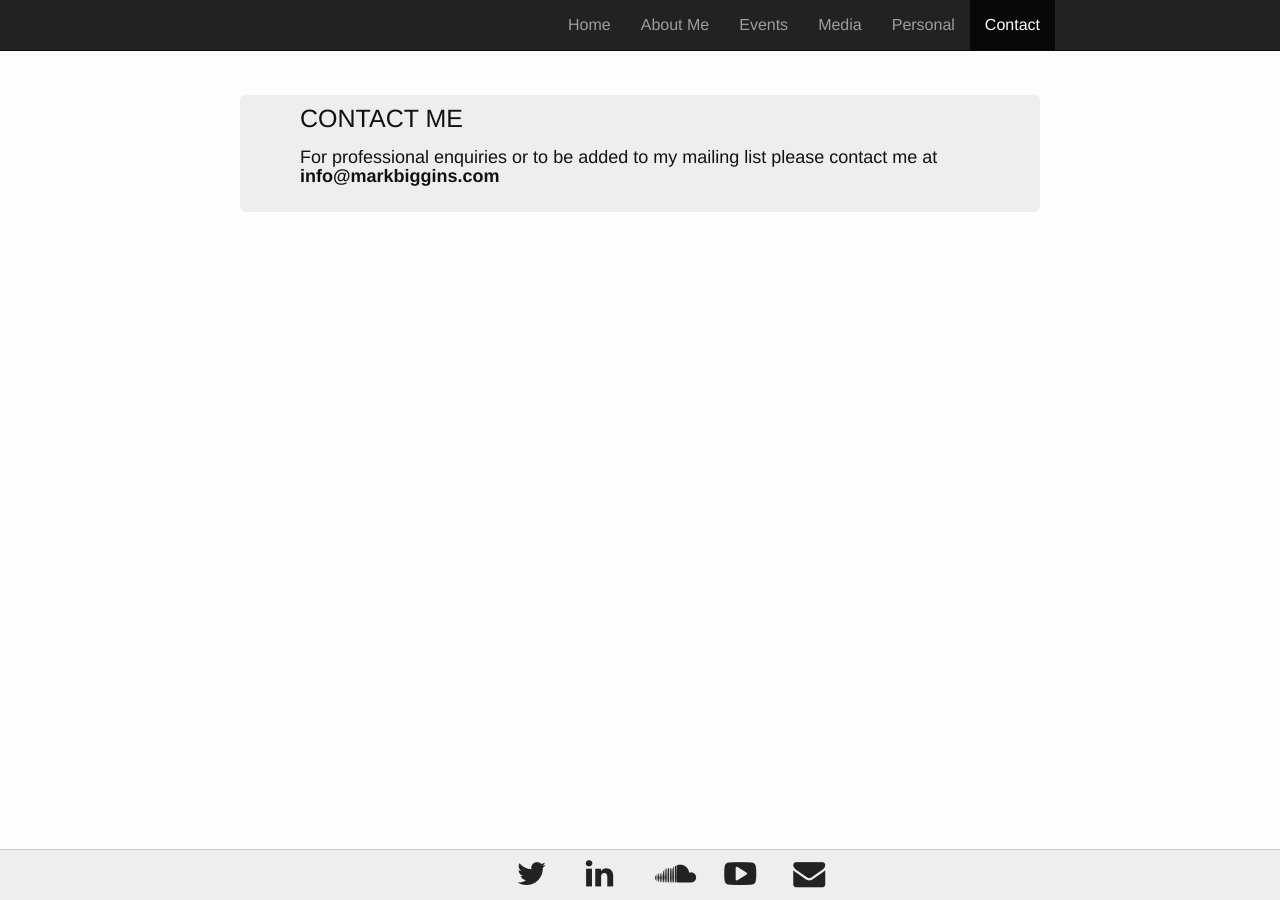
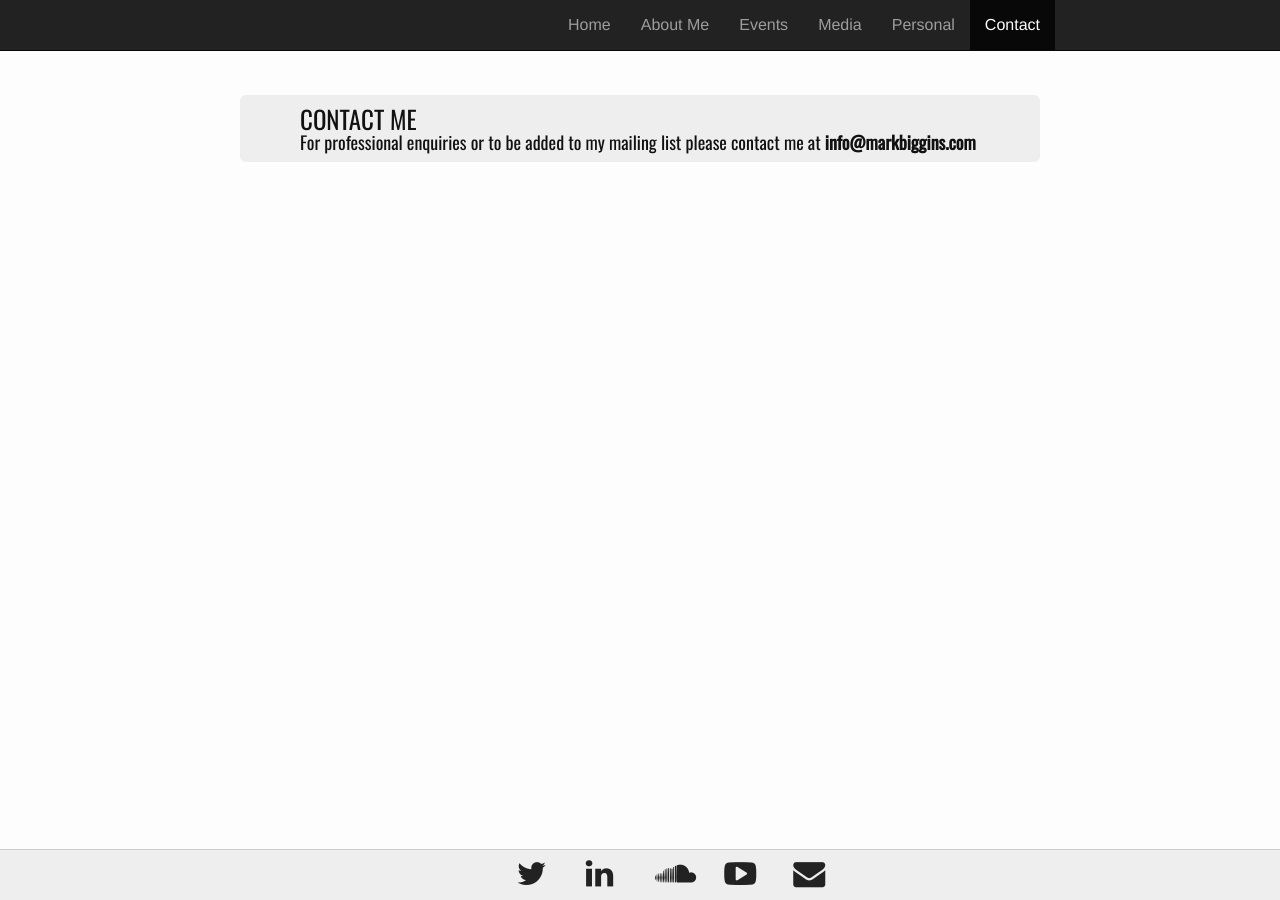
Before and after one commit to musicman10201/musicman10201.github.io, a Jekyll site: the page built from contact.md, in a window 1280 px wide. Built offline with Jekyll 4.4.1, drawn with Linux system fonts in a browser that asks for light colours.

Commit message:
Update _base.scss

```diff
--- a/_sass/_base.scss
+++ b/_sass/_base.scss
@@ -201,7 +201,7 @@ pre {
 
 .jumbotron {
   padding: 10px 20px;
-  h1, h2 {
+  h1, h2, h3, h4 {
     font-family: 'Oswald', sans-serif;
     margin-bottom: 0;
   }
```
